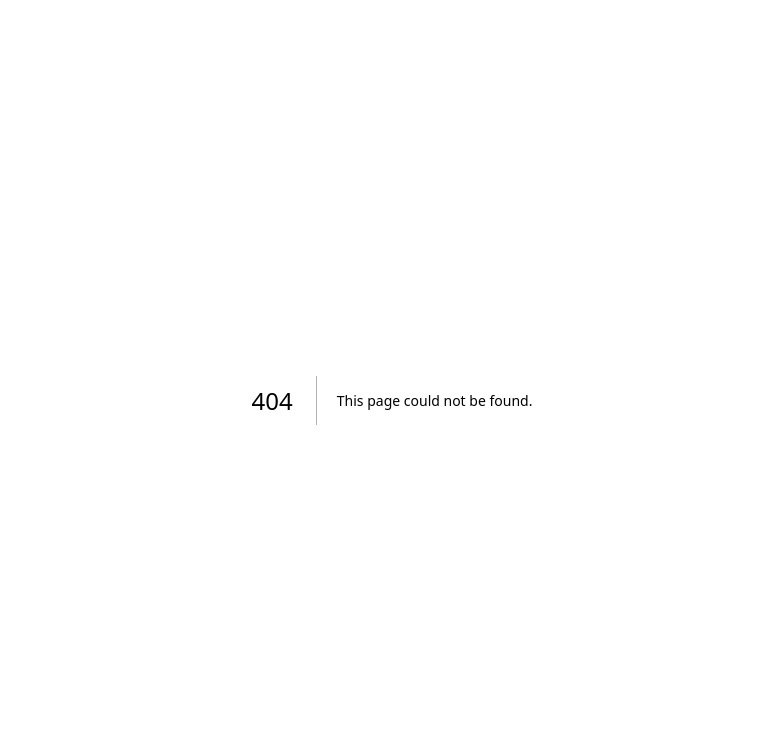
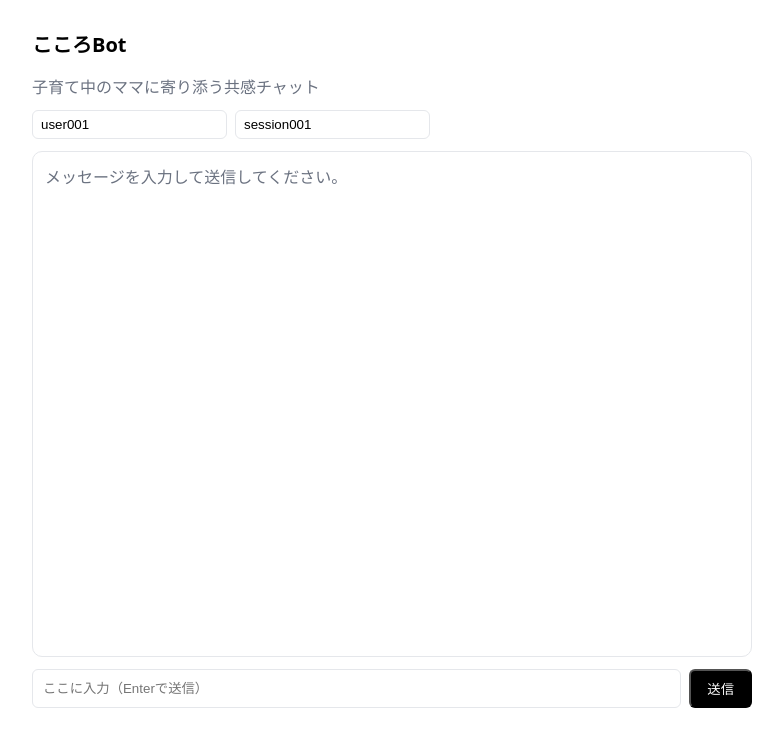
Before and after one commit to RyuYoshi4869/Kokoro_bot_mvp1, a Next.js app: page /chat in a window 1280 px wide. Before the commit this address had no page. Shown: the top 746 px of the page, without its empty margins (248-1031 px from the left). Built offline with nearby package versions, Linux system fonts and the light colour scheme.

Commit message:
Create page.jsx

```diff
--- /dev/null
+++ b/app/chat/page.jsx
@@ -0,0 +1,91 @@
+"use client";
+import { useState } from "react";
+
+export default function ChatPage() {
+  const [messages, setMessages] = useState([]);
+  const [input, setInput] = useState("");
+  const [userId, setUserId] = useState("user001");
+  const [sessionId, setSessionId] = useState("session001");
+  const [loading, setLoading] = useState(false);
+
+  async function sendMessage() {
+    const text = input.trim();
+    if (!text) return;
+    setInput("");
+    setMessages((m) => [...m, { role: "user", content: text }]);
+    setLoading(true);
+    try {
+      const res = await fetch("/api/chat", {
+        method: "POST",
+        headers: { "Content-Type": "application/json" },
+        body: JSON.stringify({ userId, sessionId, message: text })
+      });
+      const data = await res.json();
+      if (data.error) throw new Error(data.error);
+      setMessages((m) => [...m, { role: "assistant", content: data.reply }]);
+    } catch (e) {
+      setMessages((m) => [
+        ...m,
+        { role: "assistant", content: "エラーが発生しました。時間をおいて再度お試しください。" }
+      ]);
+    } finally {
+      setLoading(false);
+    }
+  }
+
+  return (
+    <div style={{ minHeight: "100vh", display: "flex", justifyContent: "center", padding: 16 }}>
+      <div style={{ width: "100%", maxWidth: 720 }}>
+        <h1 style={{ fontSize: 20, fontWeight: 600, marginBottom: 8 }}>こころBot</h1>
+        <p style={{ color: "#6b7280", marginBottom: 12 }}>子育て中のママに寄り添う共感チャット</p>
+
+        <div style={{ display: "flex", gap: 8, marginBottom: 12 }}>
+          <input
+            style={{ border: "1px solid #e5e7eb", borderRadius: 6, padding: "6px 8px" }}
+            placeholder="user id"
+            value={userId}
+            onChange={(e) => setUserId(e.target.value)}
+          />
+          <input
+            style={{ border: "1px solid #e5e7eb", borderRadius: 6, padding: "6px 8px" }}
+            placeholder="session id"
+            value={sessionId}
+            onChange={(e) => setSessionId(e.target.value)}
+          />
+        </div>
+
+        <div style={{ border: "1px solid #e5e7eb", borderRadius: 10, padding: 12, height: "60vh", overflowY: "auto", background: "#fff" }}>
+          {messages.length === 0 && <div style={{ color: "#6b7280" }}>メッセージを入力して送信してください。</div>}
+          {messages.map((m, i) => (
+            <div key={i} style={{ display: "flex", justifyContent: m.role === "user" ? "flex-end" : "flex-start", margin: "8px 0" }}>
+              <div style={{
+                maxWidth: "80%", padding: "8px 12px", borderRadius: 16,
+                background: m.role === "user" ? "#000" : "#f3f4f6", color: m.role === "user" ? "#fff" : "#111",
+                boxShadow: "0 1px 3px rgba(0,0,0,0.1)"
+              }}>
+                {m.content}
+              </div>
+            </div>
+          ))}
+        </div>
+
+        <div style={{ display: "flex", gap: 8, marginTop: 12 }}>
+          <input
+            style={{ flex: 1, border: "1px solid #e5e7eb", borderRadius: 6, padding: "8px 10px" }}
+            placeholder="ここに入力（Enterで送信）"
+            value={input}
+            onChange={(e) => setInput(e.target.value)}
+            onKeyDown={(e) => { if (e.key === "Enter") sendMessage(); }}
+          />
+          <button
+            onClick={sendMessage}
+            disabled={loading}
+            style={{ padding: "8px 16px", borderRadius: 6, background: "#000", color: "#fff", opacity: loading ? 0.6 : 1 }}
+          >
+            {loading ? "送信中…" : "送信"}
+          </button>
+        </div>
+      </div>
+    </div>
+  );
+}
```
